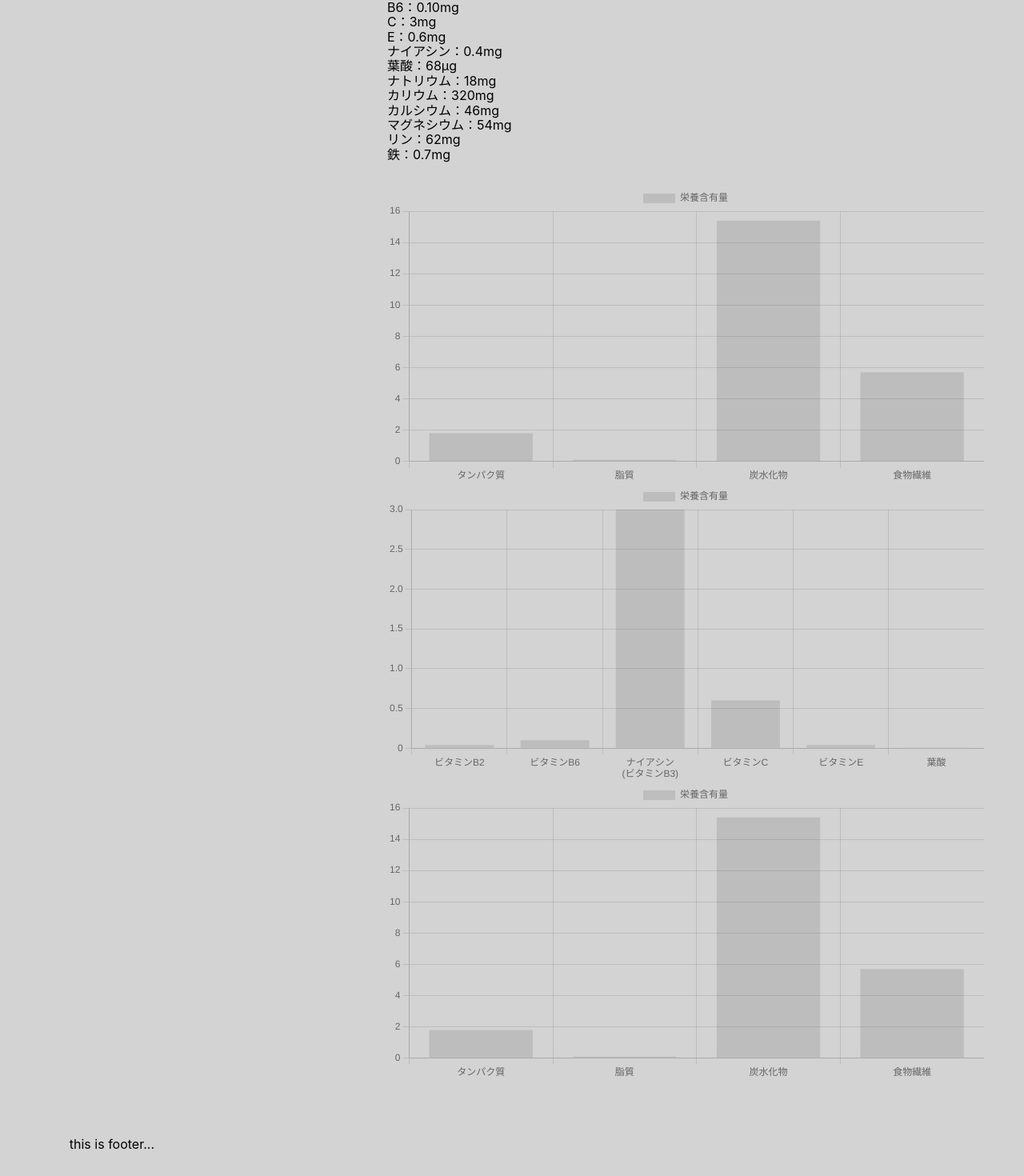
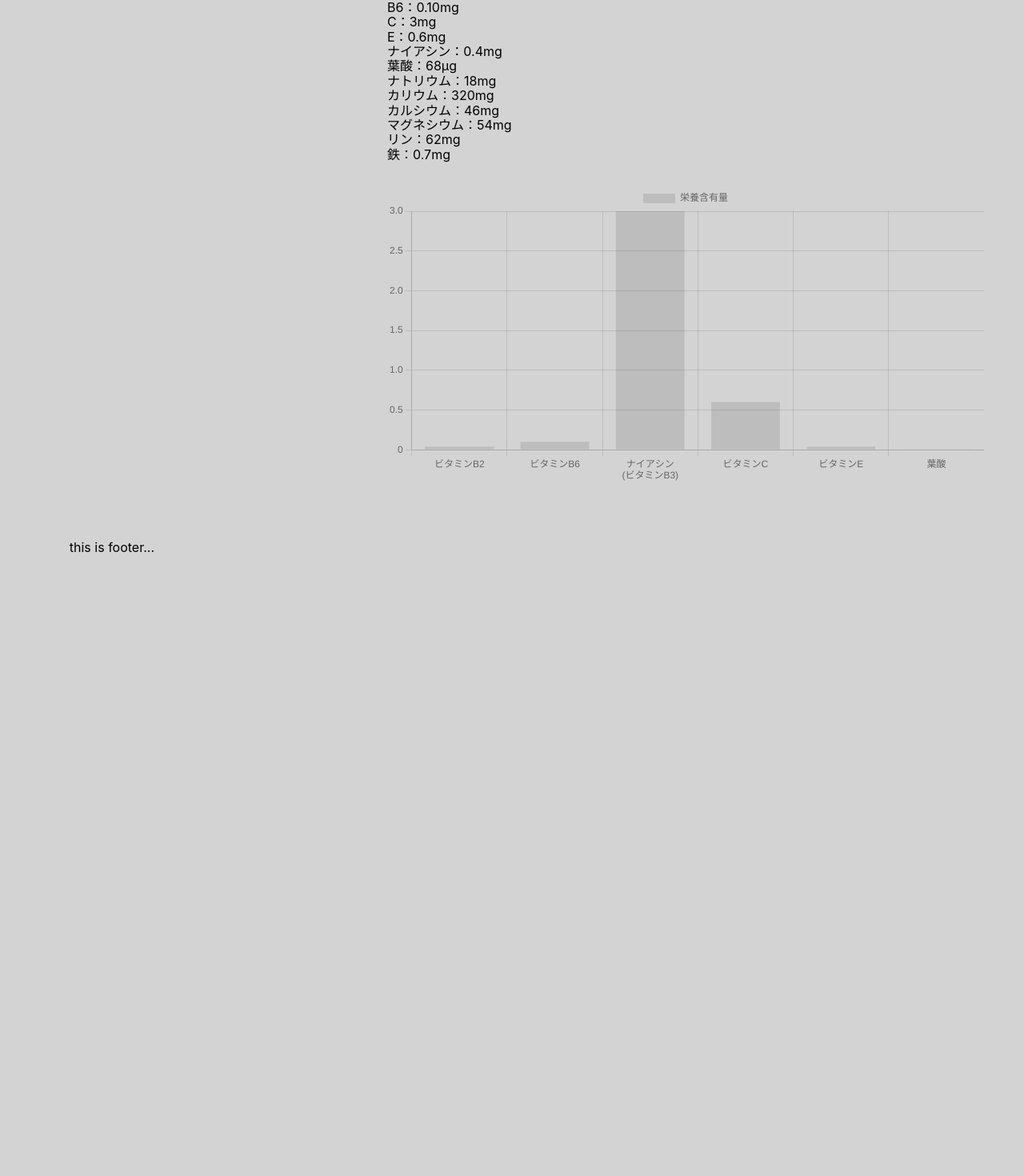
Before and after one commit to takahnoz/BlueberianJP, a React (Create React App) app in the folder helloworld/: page / in a window 1280 px wide. Shown: the part 708-2178 px from the top of the page at 80% size. After the commit the page ends 1432 px from the top, so only its background shows below. Built offline with nearby package versions, Linux system fonts and the light colour scheme.

Commit message:
不要なグラフを削除

```diff
--- a/helloworld/src/App.js
+++ b/helloworld/src/App.js
@@ -1,24 +1,6 @@
 import './App.scss';
 import { Bar } from 'react-chartjs-2';
 console.log(Bar);
-
-const graphData = {
-  labels: [
-    // 軸ラベル
-    // 各ラベルを配列にすることで軸ラベルが改行されて表示される
-    ['タンパク質'],
-    ['脂質'],
-    ['炭水化物'],
-    ['食物繊維']
-  ],
-  datasets: [
-    // 表示するデータセット
-    {
-      data: [1.8, 0.1, 15.4, 5.7],
-      label: '栄養含有量',
-    },
-  ],
-};
 
 const graphData_for_vitamin = {
   labels: [
@@ -35,24 +17,6 @@ const graphData_for_vitamin = {
     // 表示するデータセット
     {
       data: [0.04, 0.10, 3.0, 0.6, 0.04, 0.0068],
-      label: '栄養含有量',
-    },
-  ],
-};
-
-const graphData_for_mineral = {
-  labels: [
-    // 軸ラベル
-    // 各ラベルを配列にすることで軸ラベルが改行されて表示される
-    ['タンパク質'],
-    ['脂質'],
-    ['炭水化物'],
-    ['食物繊維'],
-  ],
-  datasets: [
-    // 表示するデータセット
-    {
-      data: [1.8, 0.1, 15.4, 5.7],
       label: '栄養含有量',
     },
   ],
@@ -109,9 +73,7 @@ function App() {
               <p>リン：62mg</p>
               <p>鉄：0.7mg</p>
             </div>
-            <Bar data={graphData} />
             <Bar data={graphData_for_vitamin} />
-            <Bar data={graphData_for_mineral} />
           </div>
         </section>
         <div>
```
